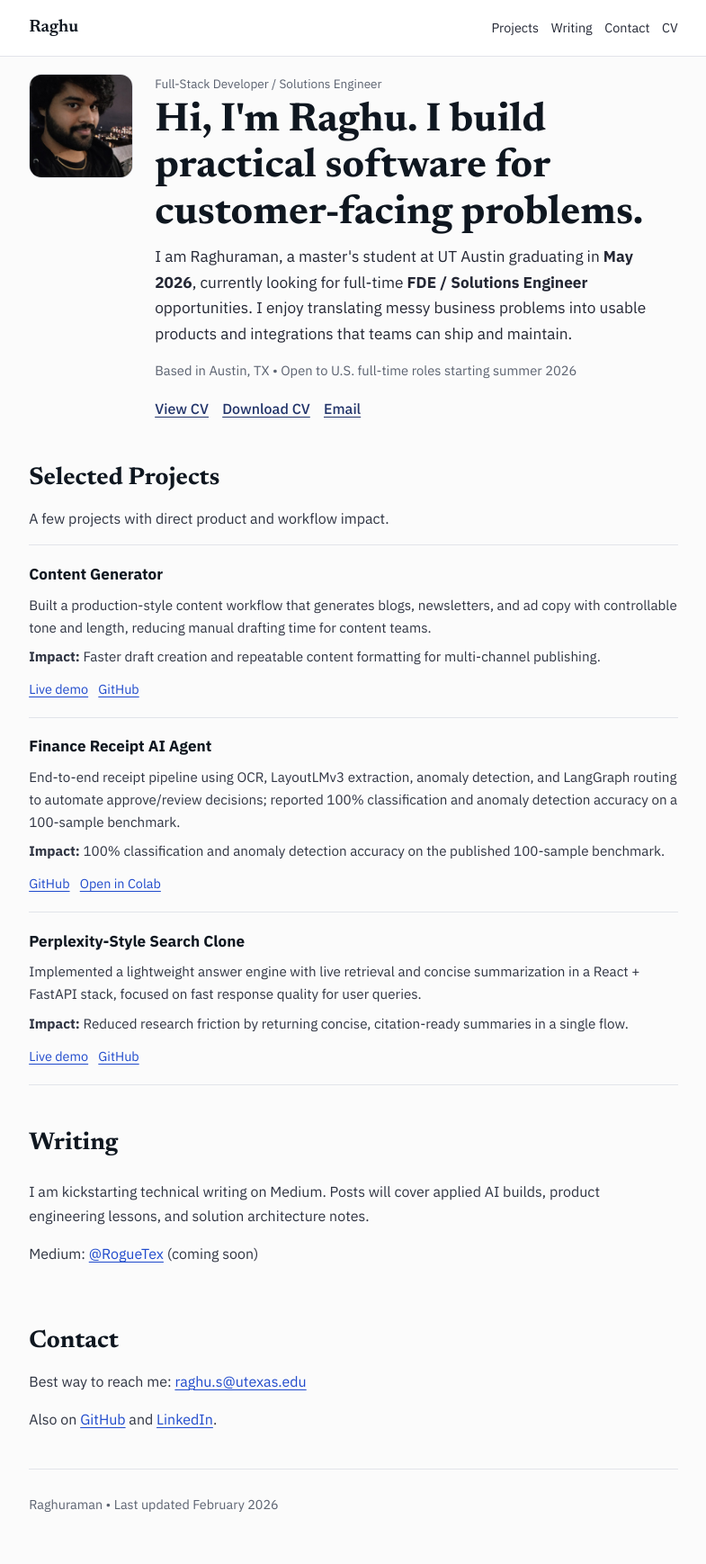
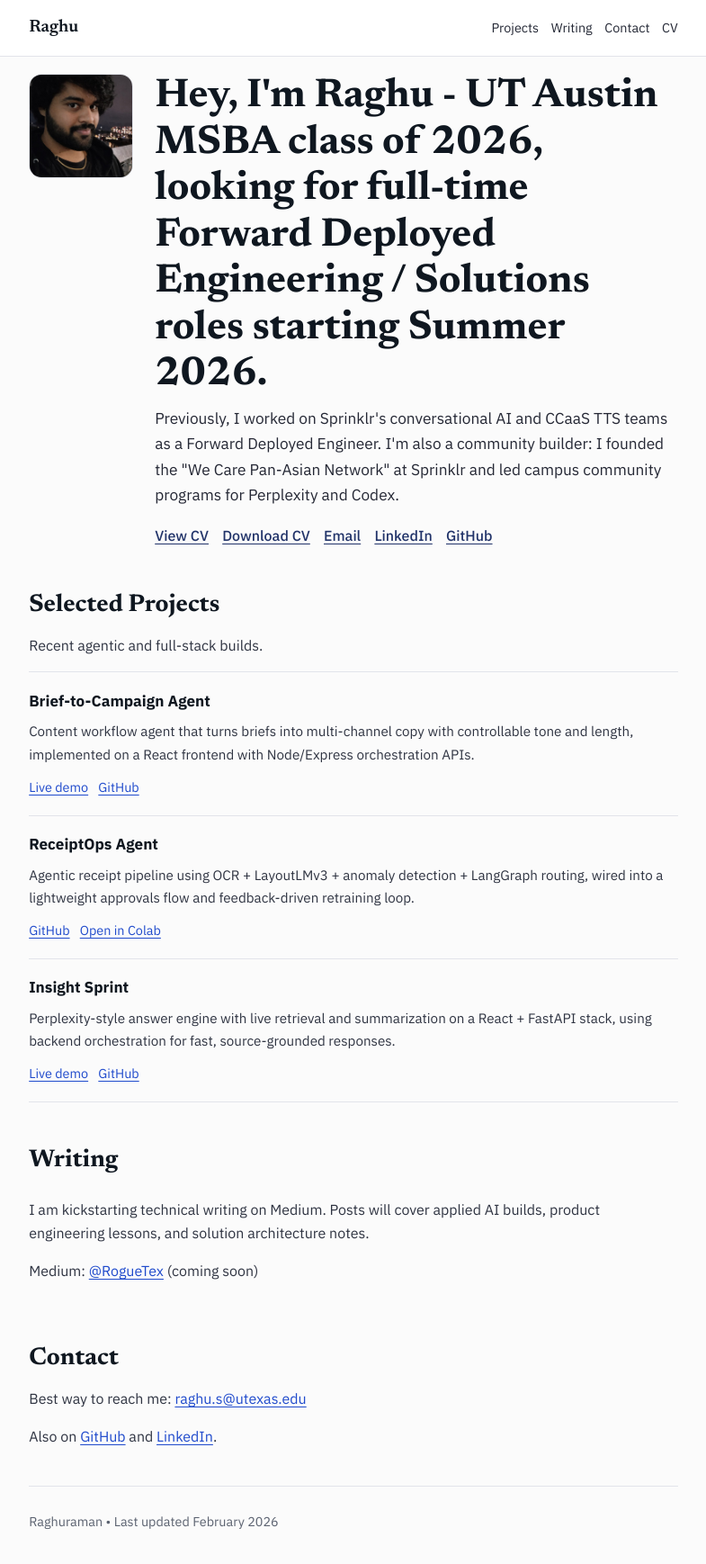
Before and after one commit to RogueTex/RogueTex.github.io, a Jekyll site: the page index.html, which Jekyll copies as it is, in a window 1280 px wide. Shown: the whole page at 90% size, without its empty margins (247-1032 px from the left). Built offline with Jekyll 4.4.1, drawn with Linux system fonts in a browser that asks for light colours.

Commit message:
Update hero copy and streamline project one-liners

```diff
--- a/index.html
+++ b/index.html
@@ -28,18 +28,19 @@
       <div class="hero-grid">
         <img class="avatar" src="/assets/Raghu_ProfilePicture.jpeg" alt="Raghuraman profile photo">
         <div>
-          <p class="eyebrow">Full-Stack Developer / Solutions Engineer</p>
-          <h1>Hi, I'm Raghu. I build practical software for customer-facing problems.</h1>
+          <h1>
+            Hey, I'm Raghu - UT Austin MSBA class of 2026, looking for full-time Forward Deployed Engineering / Solutions roles starting Summer 2026.
+          </h1>
           <p class="lead">
-            I am Raghuraman, a master's student at UT Austin graduating in <strong>May 2026</strong>, currently looking for full-time
-            <strong>FDE / Solutions Engineer</strong> opportunities. I enjoy translating messy business problems into usable products and
-            integrations that teams can ship and maintain.
+            Previously, I worked on Sprinklr's conversational AI and CCaaS TTS teams as a Forward Deployed Engineer. I'm also a community builder:
+            I founded the "We Care Pan-Asian Network" at Sprinklr and led campus community programs for Perplexity and Codex.
           </p>
-          <p class="meta-row">Based in Austin, TX • Open to U.S. full-time roles starting summer 2026</p>
           <div class="cta-row">
             <a class="text-link" href="/resume.html" target="_blank" rel="noopener noreferrer">View CV</a>
             <a class="text-link" href="https://drive.google.com/uc?export=download&id=1lZdRKwGW2P2to6T4s_TB8cQtoW_EiE8Z" target="_blank" rel="noopener noreferrer">Download CV</a>
             <a class="text-link" href="mailto:raghu.s@utexas.edu">Email</a>
+            <a class="text-link" href="https://www.linkedin.com/in/raghuraman1" target="_blank" rel="noopener noreferrer">LinkedIn</a>
+            <a class="text-link" href="https://github.com/RogueTex" target="_blank" rel="noopener noreferrer">GitHub</a>
           </div>
         </div>
       </div>
@@ -47,14 +48,13 @@
 
     <section id="projects">
       <h2>Selected Projects</h2>
-      <p class="contact-line">A few projects with direct product and workflow impact.</p>
+      <p class="contact-line">Recent agentic and full-stack builds.</p>
       <div class="project-list">
         <article class="project-item">
-          <h3>Content Generator</h3>
+          <h3>Brief-to-Campaign Agent</h3>
           <p>
-            Built a production-style content workflow that generates blogs, newsletters, and ad copy with controllable tone and length, reducing manual drafting time for content teams.
+            Content workflow agent that turns briefs into multi-channel copy with controllable tone and length, implemented on a React frontend with Node/Express orchestration APIs.
           </p>
-          <p class="metric"><strong>Impact:</strong> Faster draft creation and repeatable content formatting for multi-channel publishing.</p>
           <div class="link-row">
             <a href="https://roguetex.github.io/ContentGenerator_RooHackathon/" target="_blank" rel="noopener noreferrer">Live demo</a>
             <a href="https://github.com/RogueTex/ContentGenerator_RooHackathon" target="_blank" rel="noopener noreferrer">GitHub</a>
@@ -62,11 +62,10 @@
         </article>
 
         <article class="project-item">
-          <h3>Finance Receipt AI Agent</h3>
+          <h3>ReceiptOps Agent</h3>
           <p>
-            End-to-end receipt pipeline using OCR, LayoutLMv3 extraction, anomaly detection, and LangGraph routing to automate approve/review decisions; reported 100% classification and anomaly detection accuracy on a 100-sample benchmark.
+            Agentic receipt pipeline using OCR + LayoutLMv3 + anomaly detection + LangGraph routing, wired into a lightweight approvals flow and feedback-driven retraining loop.
           </p>
-          <p class="metric"><strong>Impact:</strong> 100% classification and anomaly detection accuracy on the published 100-sample benchmark.</p>
           <div class="link-row">
             <a href="https://github.com/RogueTex/StreamingDataforModelTraining" target="_blank" rel="noopener noreferrer">GitHub</a>
             <a href="https://colab.research.google.com/github/RogueTex/StreamingDataforModelTraining/blob/main/NewVerPynbAgent.ipynb" target="_blank" rel="noopener noreferrer">Open in Colab</a>
@@ -74,11 +73,10 @@
         </article>
 
         <article class="project-item">
-          <h3>Perplexity-Style Search Clone</h3>
+          <h3>Insight Sprint</h3>
           <p>
-            Implemented a lightweight answer engine with live retrieval and concise summarization in a React + FastAPI stack, focused on fast response quality for user queries.
+            Perplexity-style answer engine with live retrieval and summarization on a React + FastAPI stack, using backend orchestration for fast, source-grounded responses.
           </p>
-          <p class="metric"><strong>Impact:</strong> Reduced research friction by returning concise, citation-ready summaries in a single flow.</p>
           <div class="link-row">
             <a href="https://roguetex.github.io/InsightsLetter/" target="_blank" rel="noopener noreferrer">Live demo</a>
             <a href="https://github.com/RogueTex/AdvancedInsights" target="_blank" rel="noopener noreferrer">GitHub</a>
```
